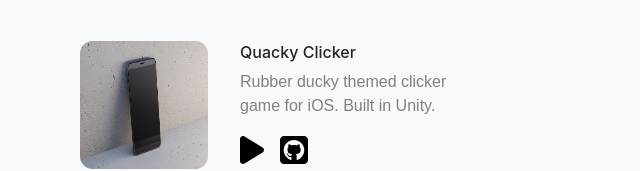
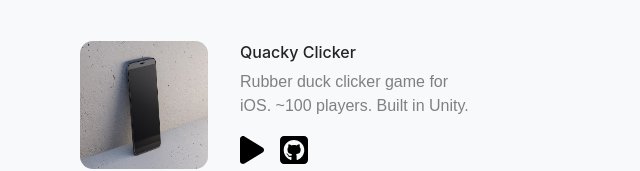
Before and after one commit to dgutkin/personal-website, a React (Create React App) app: page /projects in a window 1280 px wide. Shown: the part 498-669 px from the top of the page, without its empty margins (0-640 px from the left). Built offline with nearby package versions, Linux system fonts and the light colour scheme.

Commit message:
Revise description for Quacky Clicker

```diff
--- a/src/pages/Projects.js
+++ b/src/pages/Projects.js
@@ -59,7 +59,7 @@ function Projects() {
                         <Card.Body>
                             <Card.Title>Quacky Clicker</Card.Title>
                             <Card.Text>
-                                Rubber ducky themed clicker game for iOS. Built in Unity.
+                                Rubber duck clicker game for iOS. ~100 players. Built in Unity.
                             </Card.Text>
                             <div className="link-container">
                                 <a className="link-button" href="https://apps.apple.com/us/app/quacky-clicker/id1512702178">
```
